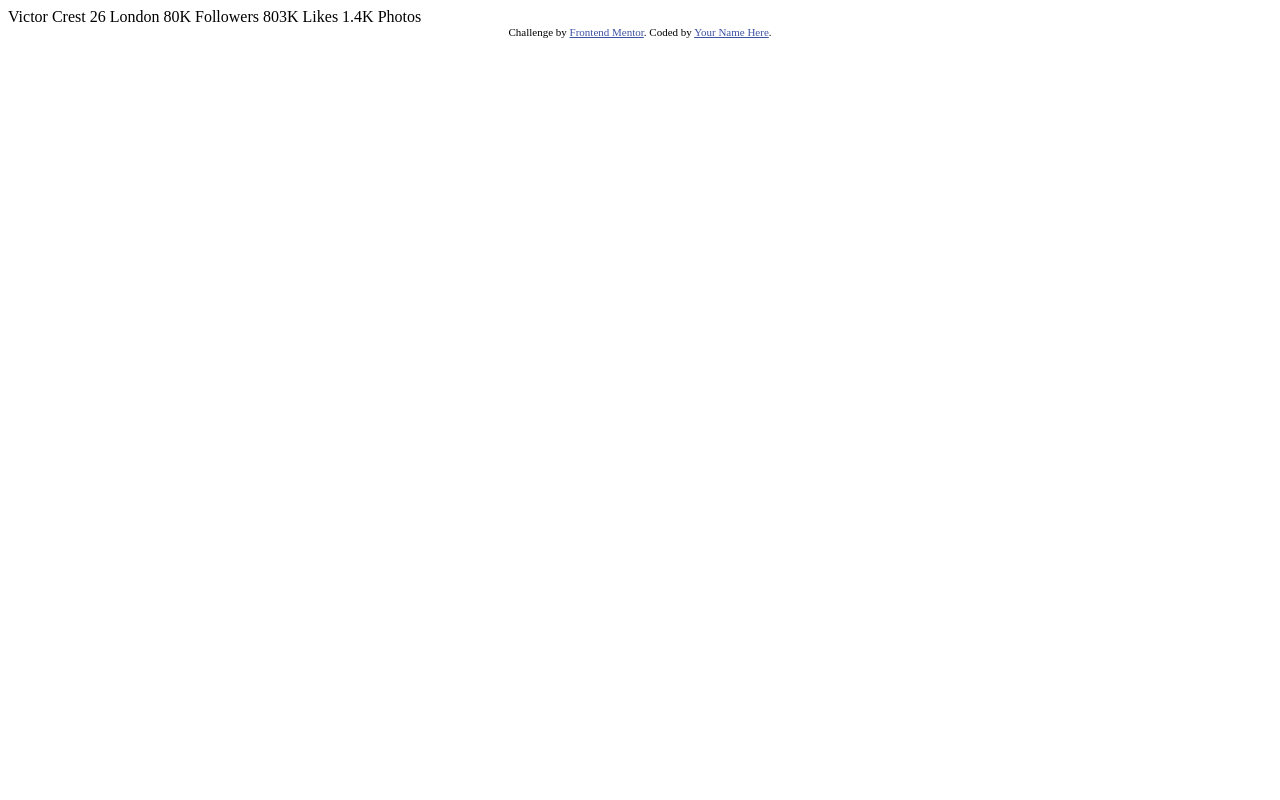
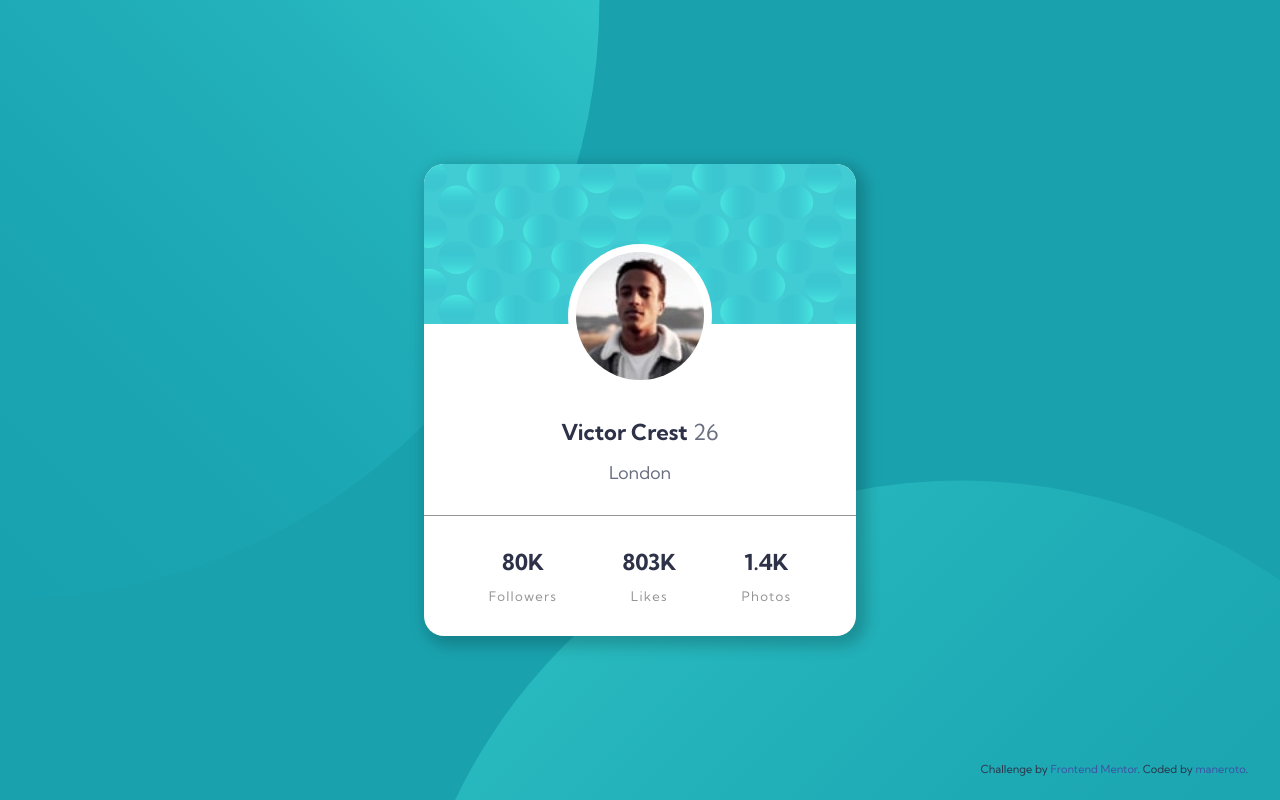
Before and after one commit to maneroto/ProfileCardComponent, a plain HTML site: page index.html in a window 1280 px wide. Drawn offline with Linux system fonts and the light colour scheme.

Commit message:
Finish Challenge

```diff
--- /dev/null
+++ b/css/style.css
@@ -0,0 +1,152 @@
+/* Dependancies Start */
+@import url('https://fonts.googleapis.com/css2?family=Kumbh+Sans:wght@400;700&display=swap');
+/* Dependancies End */
+
+/* Main CSS Start */
+:root {
+    /* Fons size */
+    --size-text: min(max(2.8vmin, 18px), 22px);
+
+    /* Font families */
+    --family-text: 'Kumbh Sans', sans-serif;
+
+    /* Color palette */
+    --color-primary: hsl(185, 75%, 39%);
+    --color-secondary: hsl(229, 23%, 23%);
+    --color-accent: hsl(227, 10%, 46%);
+    --color-neutral: hsl(0, 0%, 59%);
+    --color-light: #fff;
+
+    /* Others */
+    --border-radius: 20px;
+}
+* {
+    margin: 0;
+    padding: 0;
+    border: none;
+    outline: none;
+    box-sizing: border-box;
+    text-decoration: inherit;
+    text-transform: inherit;
+    color: inherit;
+    list-style: inherit;
+    font-size: inherit;
+    font-family: inherit;
+    font-weight: inherit;
+    line-height: inherit;
+}
+body {
+    font-size: var(--size-text);
+    color: var(--color-secondary);
+    list-style: none;
+    font-family: var(--family-text);
+    font-weight: 400;
+    text-decoration: none;
+    text-transform: none;
+    line-height: none;
+
+    background-color: hsl(185, 75%, 39%);
+}
+main {
+    display: flex;
+    justify-content: center;
+    align-items: center;
+    height: 100vh;
+    background-image: url(../images/bg-pattern-top.svg),
+        url(../images/bg-pattern-bottom.svg);
+    background-position: -75vmin -75vmin,
+        calc(100% + 30vmin) calc(100% + 100vmin);
+    background-size: 150vmin, 140vmin;
+    background-repeat: no-repeat, no-repeat;
+}
+/* Main CSS End */
+
+/* Card Start */
+.card-container {
+    width: 27rem;
+    max-width: 100%;
+    background-color: var(--color-light);
+    border-radius: var(--border-radius);
+    overflow: hidden;
+    box-shadow: 5px 5px 15px 5px rgba(0, 0, 0, 0.2);
+    transition: box-shadow 0.3s ease;
+}
+.card-container:hover {
+    box-shadow: 5px 5px 15px 5px rgba(0, 0, 0, 0.5);
+}
+.card-header {
+    padding: 5rem 3rem 2rem;
+    background-image: url(../images/bg-pattern-card.svg);
+    background-size: 100% 10rem;
+    background-position: top left;
+    background-repeat: no-repeat;
+    text-align: center;
+    color: var(--color-accent);
+    border-bottom: 1px solid var(--color-neutral);
+}
+.card-avatar {
+    width: 9rem;
+    height: 9rem;
+    object-fit: cover;
+    object-position: center;
+    margin-bottom: 1.5rem;
+    border-radius: 50%;
+    padding: 0.5rem;
+    background-color: var(--color-light);
+}
+.card-title {
+    margin-bottom: 1rem;
+}
+.card-title span {
+    color: var(--color-secondary);
+    font-weight: 700;
+}
+.card-subtitle {
+    font-size: calc(var(--size-text) * 0.8);
+}
+.card-content {
+    padding-top: 2rem;
+    padding-right: 3rem;
+    padding-left: 3rem;
+    padding-bottom: 1rem;
+}
+.card-content .user-statistics {
+    display: flex;
+    flex-wrap: wrap;
+    margin-right: -1rem;
+    margin-left: -1rem;
+    justify-content: space-around;
+}
+/* Card End */
+
+/* Statistics Start */
+.statistic-item {
+    width: fit-content;
+    margin-right: 1rem;
+    margin-bottom: 1rem;
+    margin-left: 1rem;
+    text-align: center;
+}
+.statistic-item .number {
+    display: block;
+    margin-bottom: 0.75rem;
+    font-weight: 700;
+}
+.statistic-item .label {
+    color: var(--color-neutral);
+    letter-spacing: 1.25px;
+    font-size: calc(var(--size-text) * 0.6);
+    display: block;
+}
+/* Statistics End */
+
+.attribution {
+    font-size: 11px;
+    text-align: right;
+    position: absolute;
+    right: 2rem;
+    bottom: 1.5rem;
+}
+.attribution a {
+    color: hsl(228, 45%, 44%);
+}
--- a/index.html
+++ b/index.html
@@ -7,29 +7,38 @@
   <link rel="icon" type="image/png" sizes="32x32" href="./images/favicon-32x32.png">
 
   <title>Frontend Mentor | Profile card component</title>
-
-  <!-- Feel free to remove these styles or customise in your own stylesheet 👍 -->
-  <style>
-    .attribution { font-size: 11px; text-align: center; }
-    .attribution a { color: hsl(228, 45%, 44%); }
-  </style>
+  <link rel="stylesheet" href="./css/style.css">
 </head>
 <body>
-  Victor Crest
-  26
-  London
-
-  80K
-  Followers
-
-  803K
-  Likes
-
-  1.4K
-  Photos
+  <main>
+    <div class="card-container">
+      <div class="card-header">
+        <img src="images/image-victor.jpg" alt="Victor" class="card-avatar">
+        <h3 class="card-title">
+          <span>Victor Crest</span> 26
+        </h3>
+        <p class="card-subtitle">
+          London
+        </p>
+      </div>
+      <div class="card-content">
+        <div class="user-statistics">
+          <div class="statistic-item">
+            <span class="number">80K</span> <span class="label">Followers</span>
+          </div>
+          <div class="statistic-item">
+            <span class="number">803K</span> <span class="label">Likes</span>
+          </div>
+          <div class="statistic-item">
+            <span class="number">1.4K</span> <span class="label">Photos</span>
+          </div>
+        </div>
+      </div>
+    </div>
+  </main>
   <div class="attribution">
     Challenge by <a href="https://www.frontendmentor.io?ref=challenge" target="_blank">Frontend Mentor</a>.
-    Coded by <a href="#">Your Name Here</a>.
+    Coded by <a href="https://www.github.com/maneroto">maneroto</a>.
   </div>
 </body>
 </html>
```
